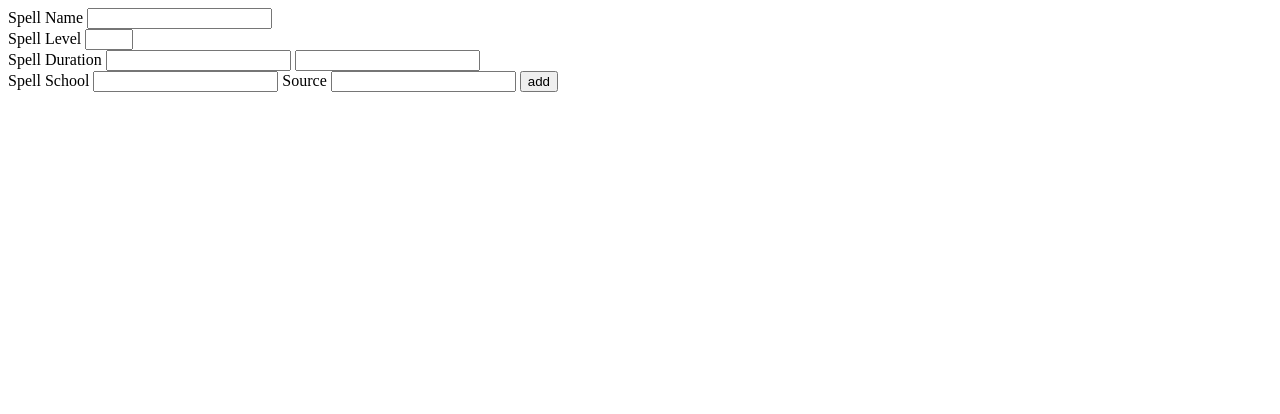
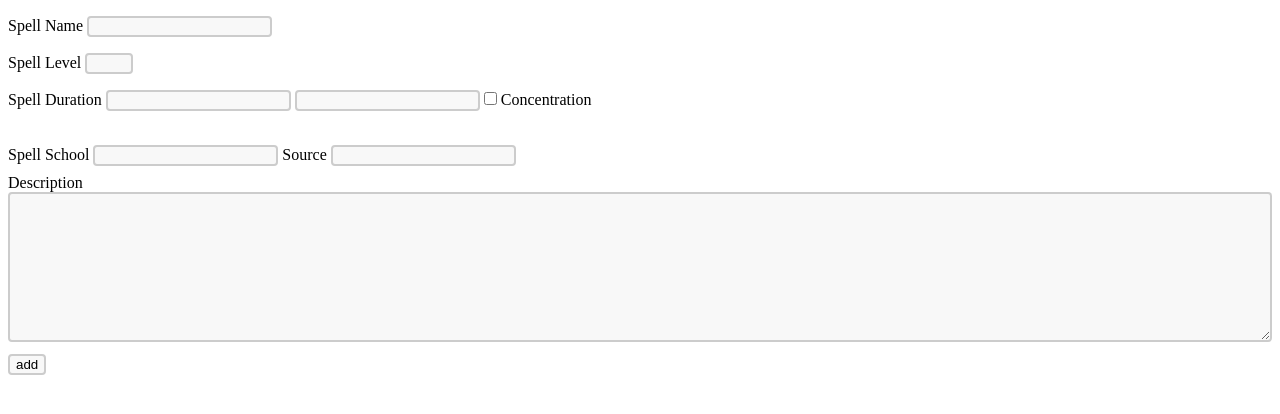
Before and after one commit to Dinnoman17441/DNDDATABASE, a Flask app: page /addspell in a window 1280 px wide. Shown: the top 414 px of the page. Run offline with Flask 2, Linux system fonts and the light colour scheme; data comes from the database, SQL or seed files in the repository; both versions use the stored data as it was after the commit.

Commit message:
0.1.9 | Developing view page, added some improvements to addspell

```diff
--- a/main.py
+++ b/main.py
@@ -87,6 +87,7 @@ def addspell():
         new_spell_level = request.form["spell_level"]
         new_spell_duration_amount = request.form["spell_duration"]
         new_spell_duration_unit = request.form["spell_duration_unit"]
+        new_spell_concentration = request.form["spell_concentration"]
 
         new_spell_duration = new_spell_duration_amount + new_spell_duration_unit
 
@@ -96,13 +97,17 @@ def addspell():
         new_spell_source = request.form["spell_source"]
         new_spell_source_id = models.Source.query.filter_by(SourceName = new_spell_source).first()
 
+        new_spell_description = request.form["spell_desc"]
+
         new_spell = models.Spell(
             SpellName = new_spell_name,
             SpellLevel = new_spell_level,
             Duration = new_spell_duration,
+            Concentration = new_spell_concentration,
             owner = current_user(),
             school = new_spell_school_id,
             source = new_spell_source_id,
+            Description = new_spell_description,
         )
 
         db.session.add(new_spell)
--- a/models.py
+++ b/models.py
@@ -16,6 +16,7 @@ class Spell(db.Model):
     Components = db.Column(db.String)
     Duration = db.Column(db.String)
     Description = db.Column(db.String)
+    Concentration = db.Column(db.Integer)
 
     OwnerID = db.Column(db.Integer, db.ForeignKey('User.UserID'), nullable=False)
     SchoolID = db.Column(db.Integer, db.ForeignKey('School.SchoolID'), nullable=False)
@@ -59,7 +60,7 @@ class Source(db.Model):
 db.create_all()
 
 
-'''
+#'''
 #Adds list of Schools to database on formation
 ABJ = School(SchoolName = "Abjuration")
 CON = School(SchoolName = "Conjuration")
@@ -101,4 +102,4 @@ db.session.add(Consumable)
 db.session.add(Other)
 
 db.session.commit()
-'''
+#'''
--- a/static/styles.css
+++ b/static/styles.css
@@ -13,3 +13,23 @@ table {
   tr:nth-child(even) {
     background-color: #dddddd;
   }
+
+#desc {
+  width: 100%;
+  height: 150px;
+  padding: 12px 20px;
+  box-sizing: border-box;
+  border: 2px solid #ccc;
+  border-radius: 4px;
+  background-color: #f8f8f8;
+  resize: vertical;
+}
+
+input {
+  margin: 8px 0;
+  box-sizing: border-box;
+  border: 2px solid #ccc;
+  border-radius: 4px;
+  background-color: #f8f8f8;
+  resize: none;
+}
--- a/templates/addspell.html
+++ b/templates/addspell.html
@@ -20,6 +20,9 @@
             <option value="{{ unit }}">{{ unit }}</option>
         {% endfor %}
     </datalist>
+    <input type="hidden" name="spell_concentration" value="0">
+    <tr><input type="checkbox" id="concentration" name="spell_concentration" value="1"></tr>
+    <label for="concentration">Concentration</label><br>
     <br>
 
     <label for="school">Spell School</label>
@@ -37,6 +40,12 @@
             <option value="{{ source.SourceName }}">{{ source.SourceName }}</option>
         {% endfor %}
     </datalist>
+    <br>
+
+
+    <label for="desc">Description</label>
+    <textarea id="desc" type="text" name="spell_desc"></textarea>
+    <br>
 
     <input type="submit" value="add">
 </form>
--- a/templates/items.html
+++ b/templates/items.html
@@ -6,12 +6,18 @@
         <th>Name</th>
         <th>Type</th>
         <th>Rarity</th>
+        <th>View</th>
     </tr>
     {% for item in items %}
         <tr>
             <th>{{ item.ItemName }}</th>
             <th>{{ item.type.TypeName }}</th>
             <th>{{ item.ItemRarity }}</th>
+            <td>
+                <form action="/viewitem/{{ item.ItemID }}" method="GET">
+                    <input type="submit" value="View">
+                </form>
+            </td>
         </tr>
     {% endfor %}
 </table>
```
Also changed, not shown: templates/viewspell.html (+27 -1 lines), dnd.db.
